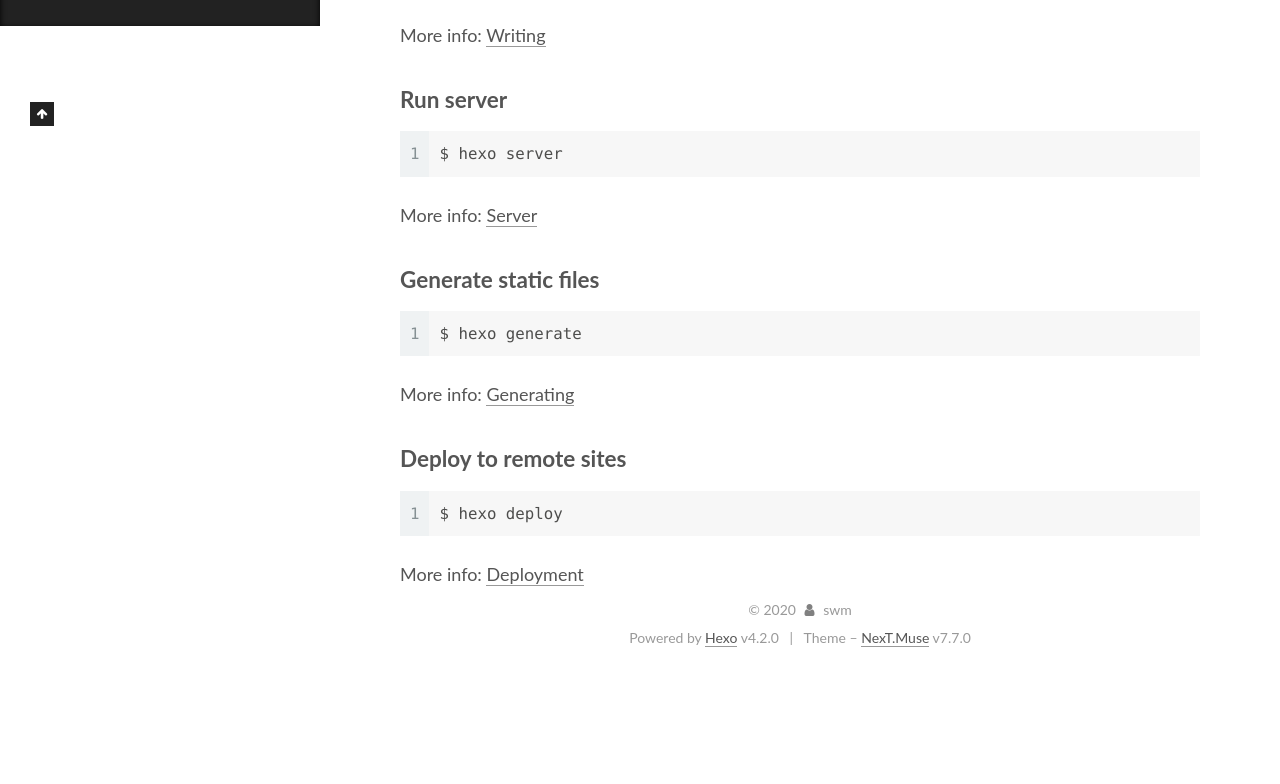
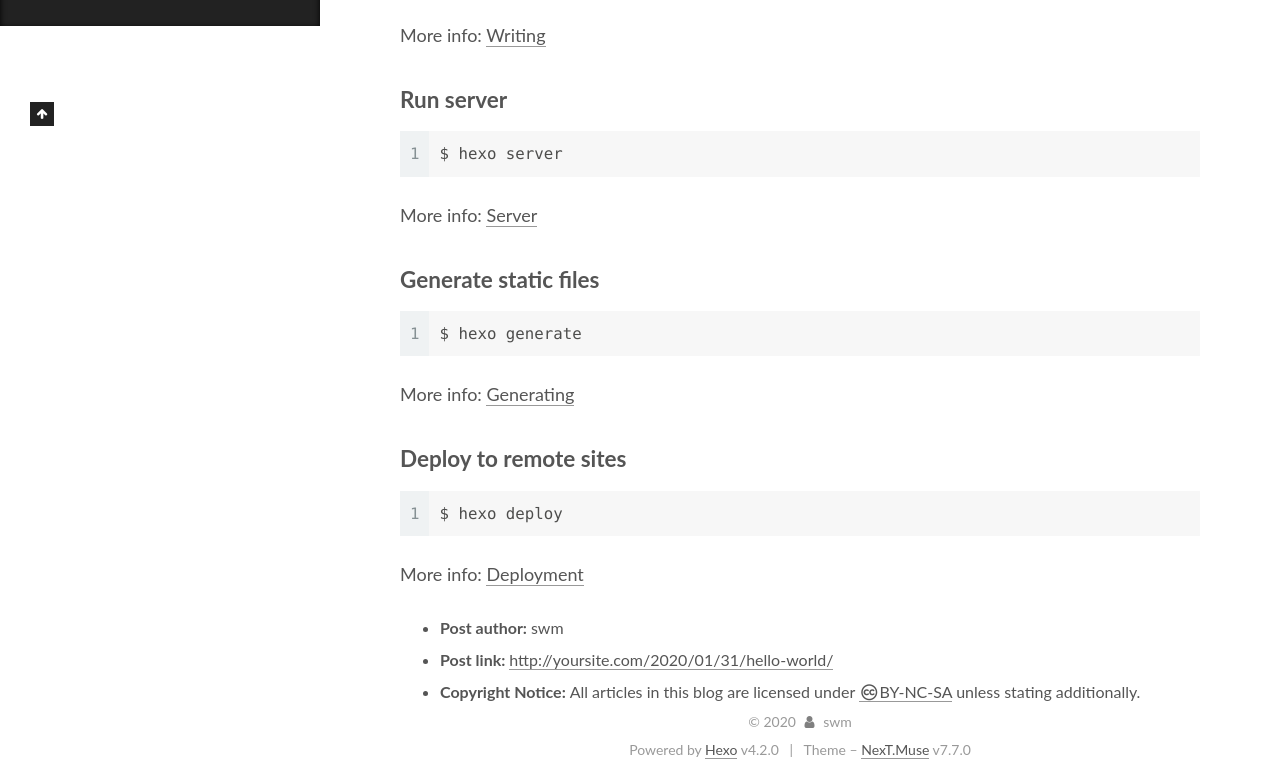
Before and after one commit to swm00/swm00.github.io, a plain HTML site: page 2020/01/31/hello-world/index.html in a window 1280 px wide. Shown: the part 774-1558 px from the top of the page. Before the commit the page ends 1446 px from the top, so only its background shows below. Drawn offline with Linux system fonts and the light colour scheme.

Commit message:
Site updated: 2020-02-01 18:02:23

```diff
--- a/2020/01/31/hello-world/index.html
+++ b/2020/01/31/hello-world/index.html
@@ -226,6 +226,23 @@
 
 
 
+
+<div>
+<ul class="post-copyright">
+  <li class="post-copyright-author">
+    <strong>Post author:  </strong>swm
+  </li>
+  <li class="post-copyright-link">
+    <strong>Post link: </strong>
+    <a href="http://yoursite.com/2020/01/31/hello-world/" title="Hello World">http://yoursite.com/2020/01/31/hello-world/</a>
+  </li>
+  <li class="post-copyright-license">
+    <strong>Copyright Notice:  </strong>All articles in this blog are licensed under <a href="https://creativecommons.org/licenses/by-nc-sa/4.0/" rel="noopener" target="_blank"><i class="fa fa-fw fa-creative-commons"></i>BY-NC-SA</a> unless stating additionally.
+  </li>
+</ul>
+</div>
+
+
       <footer class="post-footer">
 
 
@@ -312,6 +329,9 @@
       </div>
   </nav>
 </div>
+  <div class="cc-license motion-element" itemprop="license">
+    <a href="https://creativecommons.org/licenses/by-nc-sa/4.0/" class="cc-opacity" rel="noopener" target="_blank"><img src="/images/cc-by-nc-sa.svg" alt="Creative Commons"></a>
+  </div>
 
 
 
```
Also changed, not shown: archives/2020/01/index.html (+3 -0 lines), archives/2020/index.html (+3 -0 lines), archives/index.html (+3 -0 lines), index.html (+3 -0 lines).
